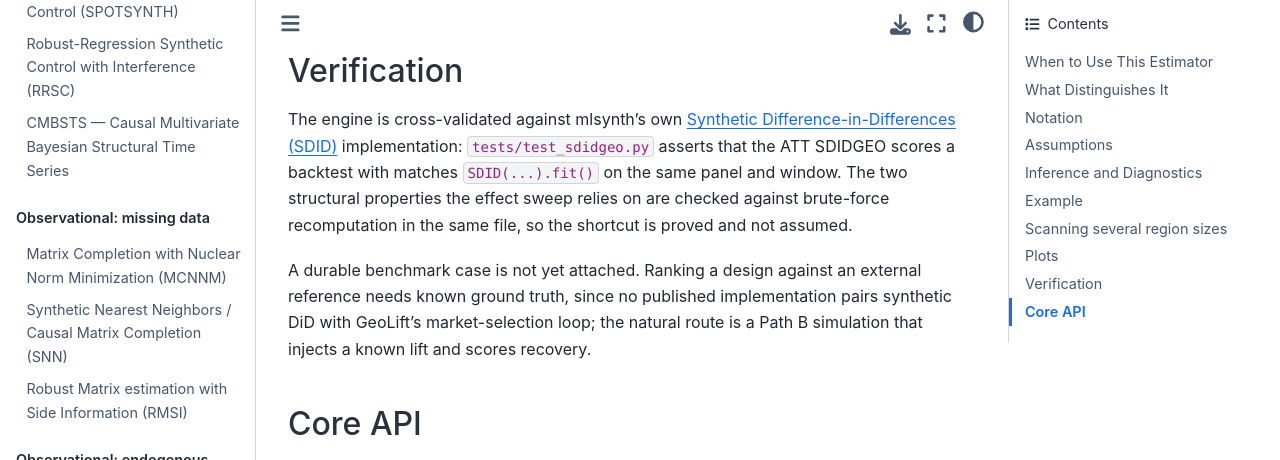
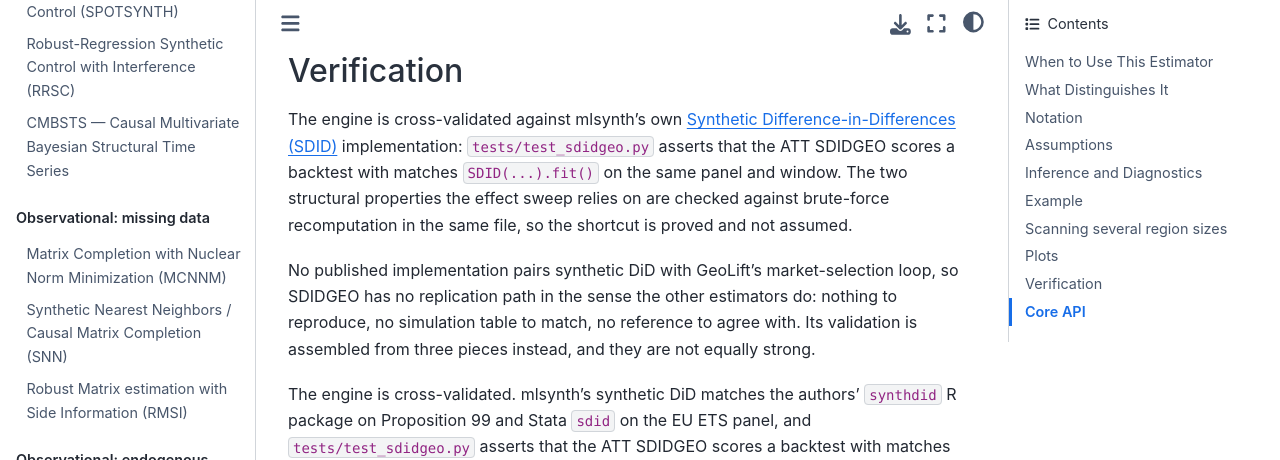
Before and after one commit to jgreathouse9/mlsynth, a Sphinx documentation site: the page built from docs/sdidgeo.rst, in a window 1280 px wide and 1400 px high, scrolled down 6073 px. Shown: the top 460 px of the window. Built offline with Sphinx 7.4.7 and the Sphinx Book theme 1.1.4, drawn with Linux system fonts in a browser that asks for light colours; some of the changed text lies outside the part shown; grey boxes are pictures that could not be loaded.

Commit message:
Label SDIDGEO's validation for what it is (#391)
The calibration case and its docs page called themselves Path B. The
contract defines Path B as the paper's Monte Carlo table, and SDIDGEO
has no paper: it pairs GeoLift's market-selection loop with Arkhangelsky
et al.'s estimator, and nobody publishes that combination. There is no
empirical result to reproduce, no table to match, and no reference
implementation to agree with. The case imposes ground truth on a DGP
defined in the case itself and checks our own claim against it, which is
weaker than a replication and now says so.

The validation SDIDGEO does have decomposes into three pieces of unequal
strength, and both pages now state which is which. The engine is
cross-validated against the authors' synthdid R package and Stata sdid.
The nomination stage is estimator-independent, so it is comparable
against live R GeoLiftMarketSelection on the walkthrough panel; that
case is not written. The composition has no external referent, and the
calibration study is what covers it.

Also corrects the estimator page, which still said no benchmark was
attached, a duplicated registry comment left by a sed, and a heading
underline one character short of its title.


Claude-Session: https://claude.ai/code/session_01Nd9F9eUaGjqcgTAPqrKxsZ

Co-authored-by: Claude <noreply@anthropic.com>

```diff
--- a/docs/sdidgeo.rst
+++ b/docs/sdidgeo.rst
@@ -312,11 +312,36 @@ window. The two structural properties the effect sweep relies on are
 checked against brute-force recomputation in the same file, so the
 shortcut is proved and not assumed.
 
-A durable benchmark case is not yet attached. Ranking a design against an
-external reference needs known ground truth, since no published
-implementation pairs synthetic DiD with GeoLift's market-selection loop;
-the natural route is a Path B simulation that injects a known lift and
-scores recovery.
+No published implementation pairs synthetic DiD with GeoLift's
+market-selection loop, so SDIDGEO has no replication path in the sense
+the other estimators do: nothing to reproduce, no simulation table to
+match, no reference to agree with. Its validation is assembled from
+three pieces instead, and they are not equally strong.
+
+The engine is cross-validated. mlsynth's synthetic DiD matches the
+authors' ``synthdid`` R package on Proposition 99 and Stata ``sdid`` on
+the EU ETS panel, and ``tests/test_sdidgeo.py`` asserts that the ATT
+SDIDGEO scores a backtest with matches ``SDID(...).fit()`` on the same
+panel and window. The two structural properties the effect sweep relies
+on are checked against brute-force recomputation in the same file, so
+the shortcut is proved and not assumed.
+
+The nomination stage could be cross-validated and is not yet. Which
+candidate regions get nominated depends on correlation ranking and
+anchor-plus-neighbours, not on what scores them, so the stage is
+estimator-independent and comparable against live R
+``GeoLiftMarketSelection`` on ``basedata/geolift_test_data.csv``. That
+case is not written.
+
+The composition is self-validated. Whether an MDE from SDID-scored
+backtests means what it claims has no external referent, so
+`benchmarks/cases/sdidgeo_mc.py
+<https://github.com/jgreathouse9/mlsynth/blob/main/benchmarks/cases/sdidgeo_mc.py>`_
+imposes ground truth on a constructed factor DGP and measures size at
+the null, out-of-sample power at the reported MDE, and the gap between
+the selected winner's MDE and a region fixed in advance. See
+:doc:`replications/sdidgeo`. This is the weakest of the three, because
+the DGP and the claim come from the same place.
 
 Core API
 --------
```
Also changed, not shown: docs/replications/sdidgeo.rst (+26 -8 lines), 2 other files.
